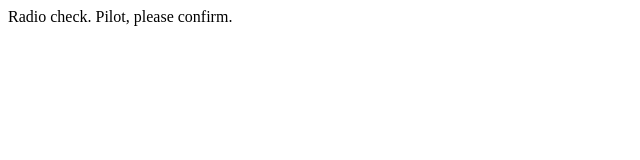
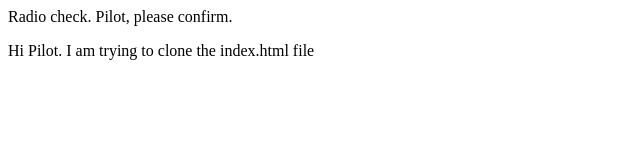
Before and after one commit to Arasee236/Communication-log, a plain HTML site: page index.html in a window 1280 px wide. Shown: the whole page, without its empty margins (0-640 px from the left). Drawn offline with Linux system fonts and the light colour scheme.

Commit message:
Added another line to log.

```diff
--- a/index.html
+++ b/index.html
@@ -1,5 +1,6 @@
 <html>
    <body>
       <p>Radio check. Pilot, please confirm.</p>
+      <p>Hi Pilot. I am trying to clone the index.html file</p>
    </body>
 </html>
```
